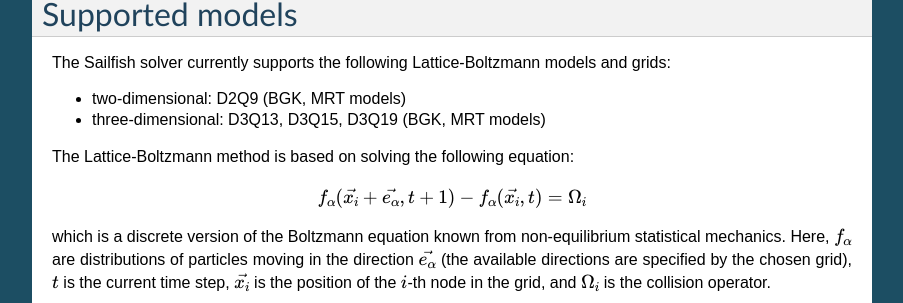
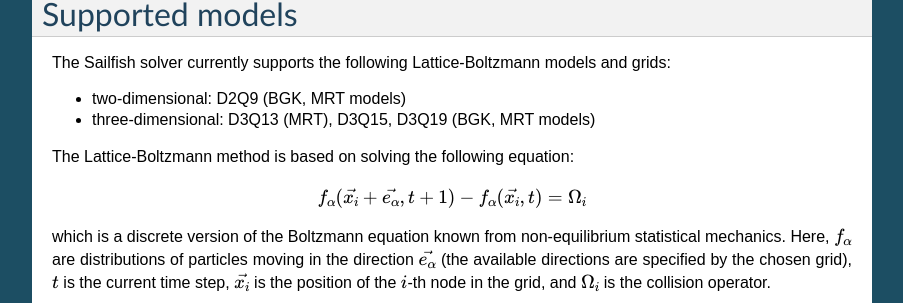
Before and after one commit to sailfish-team/sailfish, a Sphinx documentation site: the page built from doc/main.rst, in a window 1280 px wide and 900 px high, scrolled down 4620 px. Shown: the part 149-452 px from the top of the window, without its empty margins (198-1101 px from the left). Built offline with Sphinx 7.4.7, drawn with Linux system fonts in a browser that asks for light colours; formulas are drawn with MathJax 3.

Commit message:
Correctly say that only MRT is supported for D3Q13 in the docs.

```diff
--- a/doc/main.rst
+++ b/doc/main.rst
@@ -281,7 +281,7 @@ Supported models
 The Sailfish solver currently supports the following Lattice-Boltzmann models and grids:
 
 * two-dimensional: D2Q9 (BGK, MRT models)
-* three-dimensional: D3Q13, D3Q15, D3Q19 (BGK, MRT models)
+* three-dimensional: D3Q13 (MRT), D3Q15, D3Q19 (BGK, MRT models)
 
 The Lattice-Boltzmann method is based on solving the following equation:
 
```
